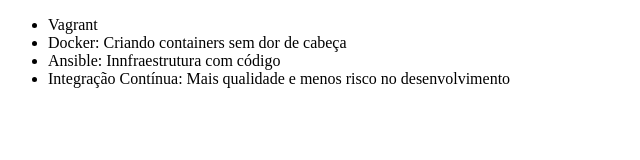
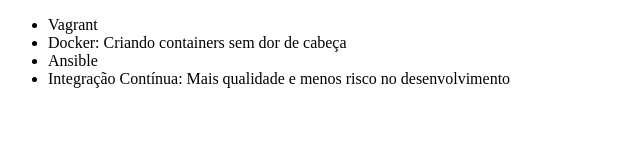
Before and after one commit to Cruz-Guilherme/alura-git, a plain HTML site: page index.html in a window 1280 px wide. Shown: the whole page, without its empty margins (0-640 px from the left). Drawn offline with Linux system fonts and the light colour scheme.

Commit message:
Revert "Mudando o nome do curso de Ansible"
This reverts commit a6de4689b308b4fb6c6bdd52b7d026d5fa36452f.

```diff
--- a/index.html
+++ b/index.html
@@ -8,7 +8,7 @@
     <ul>
         <li>Vagrant</li>
         <li>Docker: Criando containers sem dor de cabeça</li>
-        <li>Ansible: Innfraestrutura com código</li>
+        <li>Ansible</li>
         <li>Integração Contínua: Mais qualidade e menos risco no desenvolvimento</li>
     </ul>
 </body>
```
